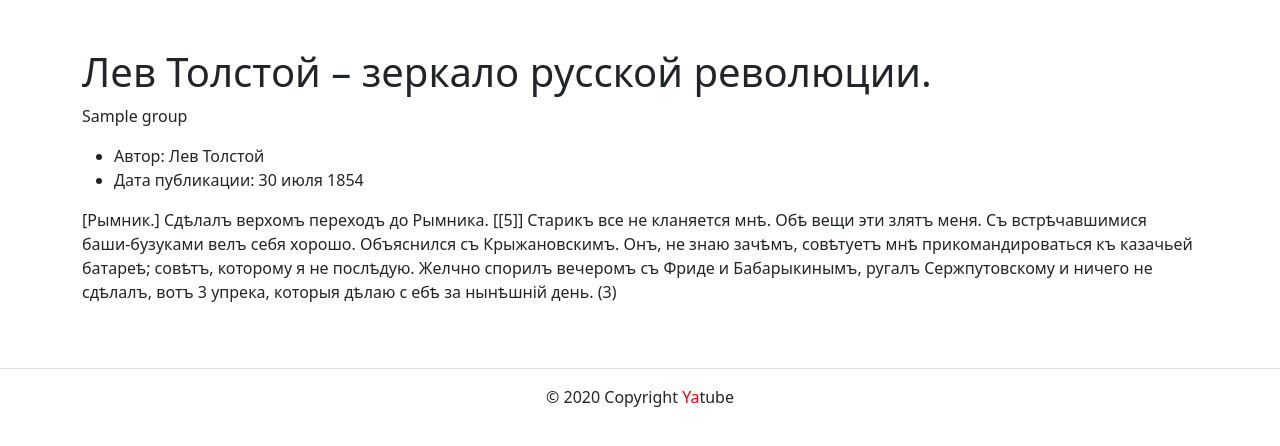
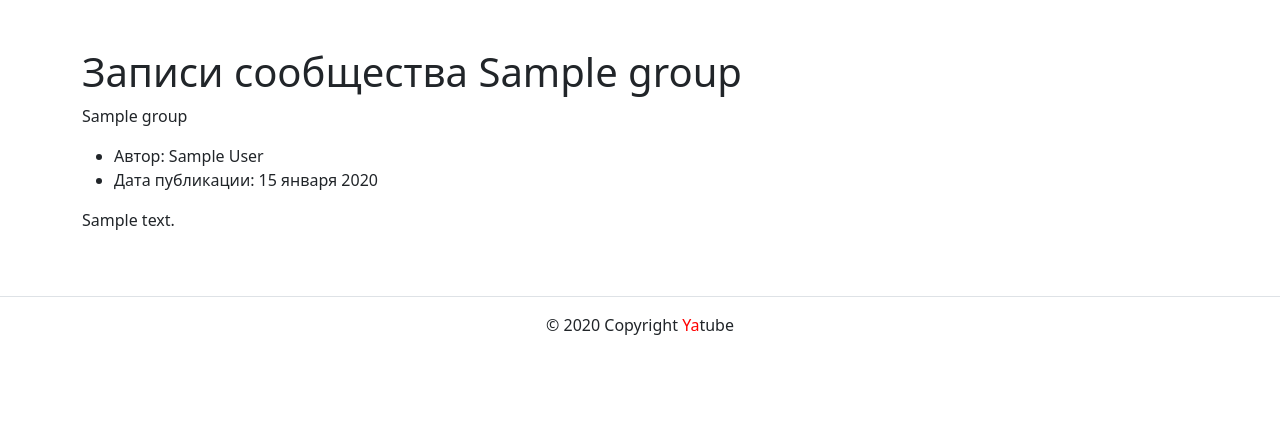
Before and after one commit to Maxim-Ba/yatube_project, a Django app: a page that uses yatube/templates/includes/header.html in a window 1280 px wide. Shown: the part 56-502 px from the top of the page. Run offline with Django 3.2, Linux system fonts and the light colour scheme; tables that the repository leaves empty hold one stand-in row (values such as "Sample post"); some libraries are stand-ins or nearby versions.

Commit message:
Исправления по ТЗ.

```diff
--- a/yatube/posts/urls.py
+++ b/yatube/posts/urls.py
@@ -5,6 +5,6 @@ app_name = "posts"
 
 
 urlpatterns = [
-    path("", views.index, name="home"),
-    path("group/<slug:slug>/", views.group_posts, name="group"),
+    path("", views.index, name="index"),
+    path("group/<slug:slug>/", views.group_posts, name="group_list"),
 ]
--- a/yatube/templates/includes/header.html
+++ b/yatube/templates/includes/header.html
@@ -4,7 +4,7 @@
   <!-- В дальнейшем тут будет создано полноценное меню -->
   <nav class="navbar navbar-light" style="background-color: lightskyblue">
     <div class="container">
-      <a class="navbar-brand" href="{% url 'posts_namespace:home' %}">
+      <a class="navbar-brand" href="{% url 'posts:index' %}">
         <img
           src="{% static 'img/logo.png' %}"
           width="30"
--- a/yatube/templates/posts/group_list.html
+++ b/yatube/templates/posts/group_list.html
@@ -1,21 +1,15 @@
-{%extends 'base.html'%} {% block title %}
-<h1>Лев Толстой – зеркало русской революции.</h1>
+{% extends 'base.html' %} {% block title %}
+<h1>Записи сообщества {{group.title}}</h1>
 
 {% endblock %} {% block content %}
-<p>{{group.title}}</p>
+<p>{{ group.title }}</p>
 {% for post in posts %}
 <article>
   <ul>
-    <li>Автор: Лев Толстой</li>
-    <li>Дата публикации: 30 июля 1854</li>
+    <li>Автор: {{ post.author.get_full_name }}</li>
+    <li>Дата публикации: {{ post.pub_date|date:"d E Y" }}</li>
   </ul>
-  <p>
-    [Рымник.] Сдѣлалъ верхомъ переходъ до Рымника. [[5]] Старикъ все не кланяется мнѣ. Обѣ вещи эти
-    злятъ меня. Съ встрѣчавшимися баши-бузуками велъ себя хорошо. Объяснился съ Крыжановскимъ. Онъ,
-    не знаю зачѣмъ, совѣтуетъ мнѣ прикомандироваться къ казачьей батареѣ; совѣтъ, которому я не
-    послѣдую. Желчно спорилъ вечеромъ съ Фриде и Бабарыкинымъ, ругалъ Сержпутовскому и ничего не
-    сдѣлалъ, вотъ 3 упрека, которыя дѣлаю с ебѣ за нынѣшній день. (3)
-  </p>
+  <p>{{ post.text }}</p>
 </article>
 {% if not forloop.last %}
 <hr />
--- a/yatube/templates/posts/index.html
+++ b/yatube/templates/posts/index.html
@@ -1,5 +1,5 @@
-{%extends 'base.html'%} {% block title %}
-<h1>{{title}}</h1>
+{% extends 'base.html' %} {% block title %}
+<h1>{{ title }}</h1>
 
 {% endblock %} {% block content %} {% for post in posts %}
 <article>
@@ -10,7 +10,7 @@
   <p>{{ post.text }}</p>
 
   {% if post.group %}
-  <a href="{% url 'posts_namespace:group' post.group.slug %}"> все записи группы </a>
+  <a href="{% url 'posts:group_list' post.group.slug %}"> все записи группы </a>
   {% endif %} {% if not forloop.last %}
   <hr />
   {% endif %}
--- a/yatube/yatube/settings.py
+++ b/yatube/yatube/settings.py
@@ -72,7 +72,6 @@ TEMPLATES = [
 
 WSGI_APPLICATION = "yatube.wsgi.application"
 
-
 # Database
 # https://docs.djangoproject.com/en/2.2/ref/settings/#databases
 
@@ -106,7 +105,6 @@ AUTH_PASSWORD_VALIDATORS = [
 # Internationalization
 # https://docs.djangoproject.com/en/2.2/topics/i18n/
 
-LANGUAGE_CODE = "en-us"
 
 TIME_ZONE = "UTC"
 
@@ -116,6 +114,8 @@ USE_L10N = True
 
 USE_TZ = True
 
+LANGUAGE_CODE = "ru-RU"
+
 
 # Static files (CSS, JavaScript, Images)
 # https://docs.djangoproject.com/en/2.2/howto/static-files/
--- a/yatube/yatube/urls.py
+++ b/yatube/yatube/urls.py
@@ -18,9 +18,9 @@ from django.urls import path, include
 
 urlpatterns = [
     path("admin/", admin.site.urls),
-    path("", include("posts.urls", namespace="posts_namespace")),
+    path("", include("posts.urls", namespace="posts")),
     path(
         "group/<slug:slug>/",
-        include("posts.urls", namespace="posts_namespace"),
+        include("posts.urls", namespace="posts"),
     ),
 ]
```
